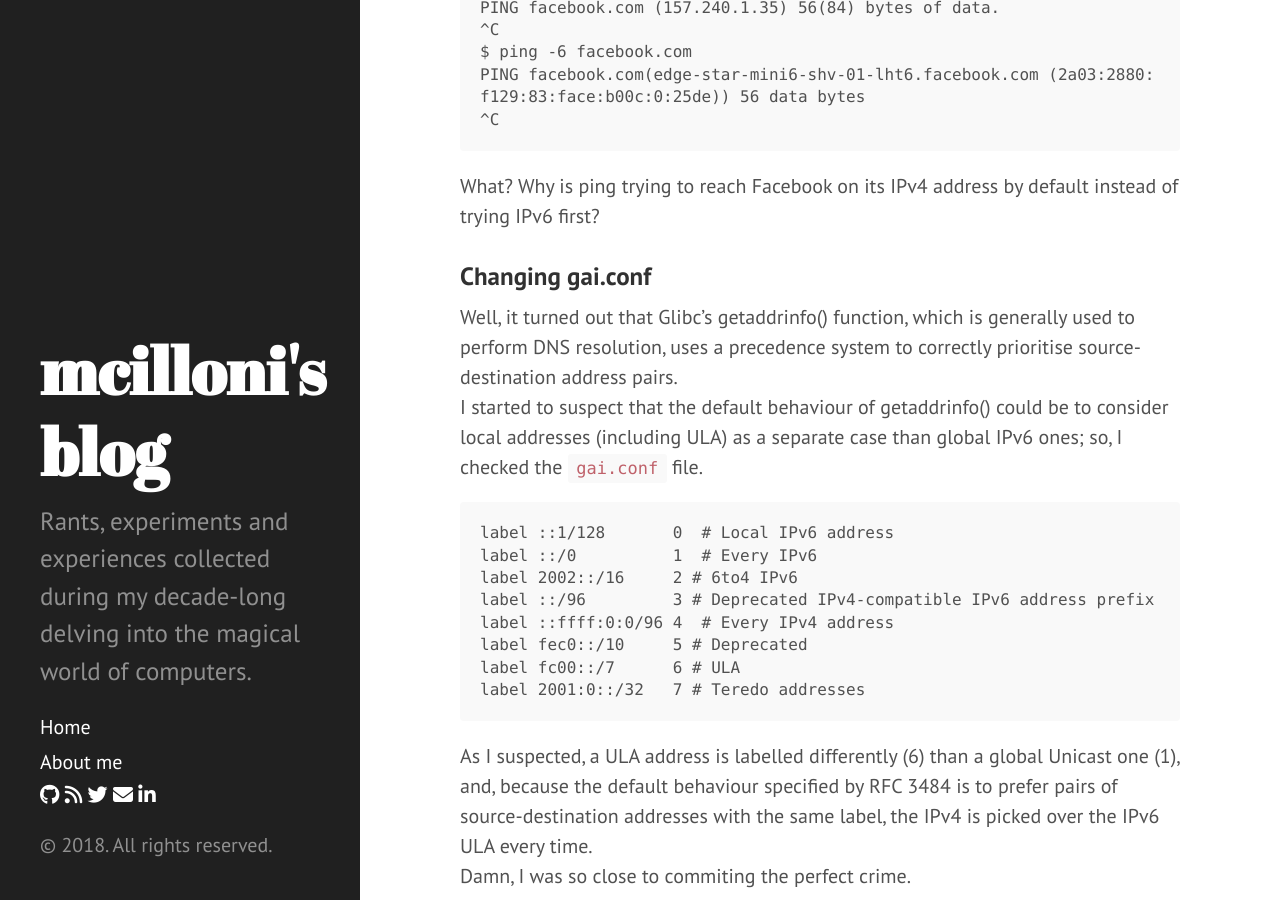
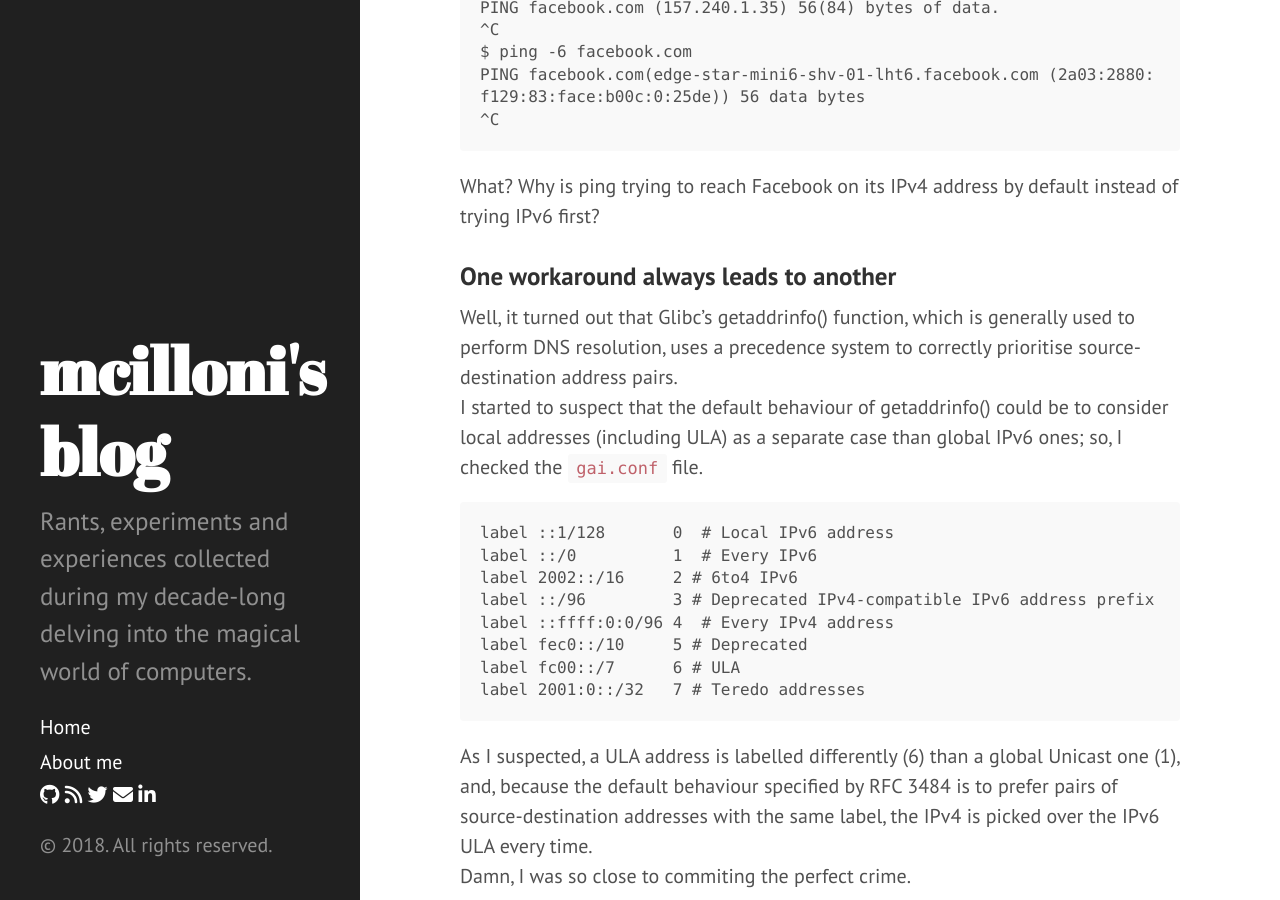
Before and after one commit to mcilloni/mcilloni.github.io, a Jekyll site: the page built from _posts/2018-01-20-oh-god-why-NAT66.md, in a window 1280 px wide and 900 px high, scrolled down 5863 px. Built offline with Jekyll 4.4.1, drawn with Linux system fonts in a browser that asks for light colours; nearby versions of some CDN libraries; comment, search, counter and statistics services are not loaded.

Commit message:
Fixed title

```diff
--- a/_posts/2018-01-20-oh-god-why-NAT66.md
+++ b/_posts/2018-01-20-oh-god-why-NAT66.md
@@ -158,7 +158,7 @@ PING facebook.com(edge-star-mini6-shv-01-lht6.facebook.com (2a03:2880:f129:83:fa
 
 What? Why is ping trying to reach Facebook on its IPv4 address by default instead of trying IPv6 first?
 
-### Changing gai.conf
+### One workaround always leads to another
 
 Well, it turned out that Glibc's getaddrinfo() function, which is generally used to perform DNS resolution, uses a precedence system to correctly prioritise source-destination address pairs.
 I started to suspect that the default behaviour of getaddrinfo() could be to consider local addresses (including ULA) as a separate case than global IPv6 ones; so, I checked the `gai.conf` file.
```
